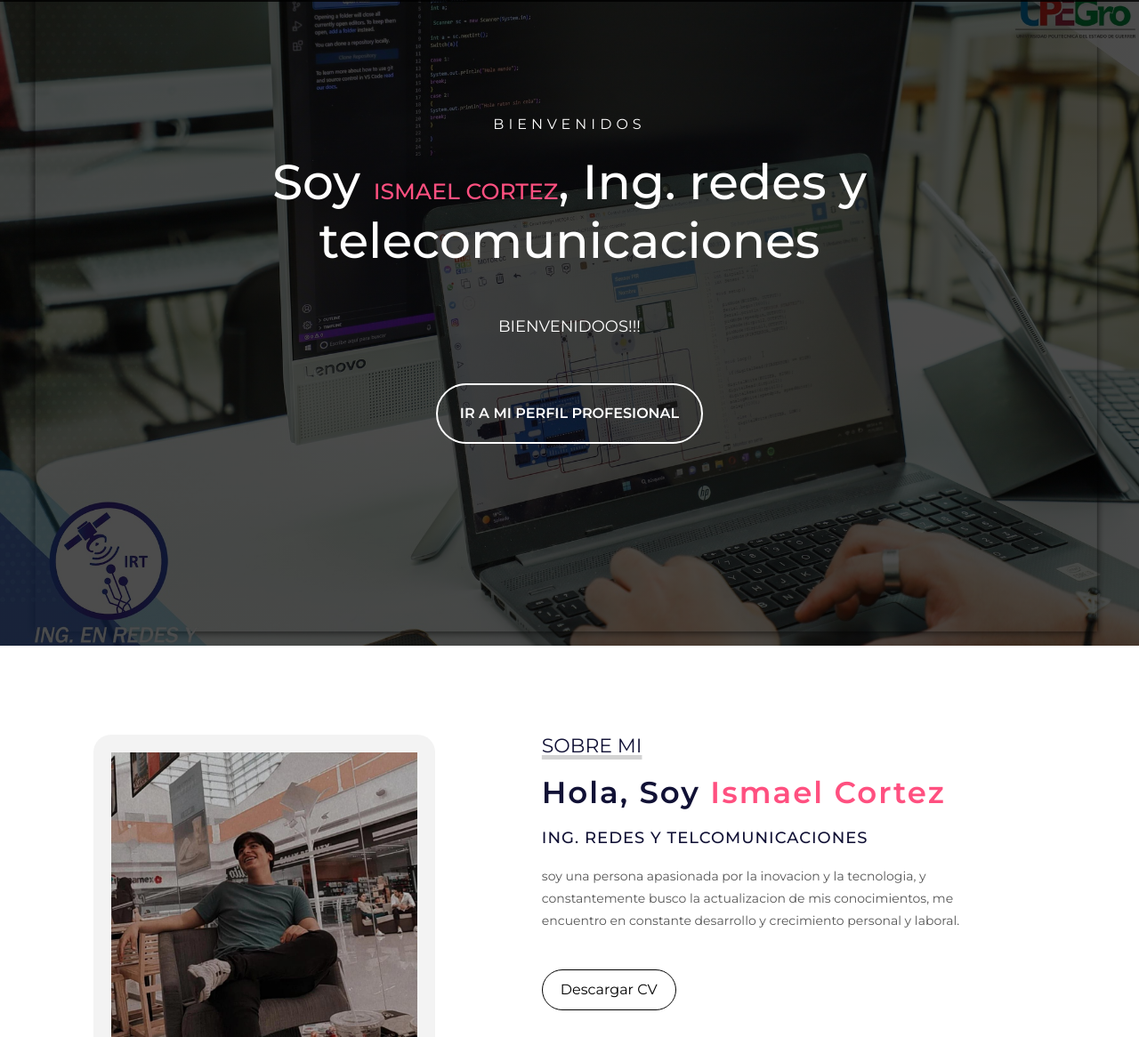
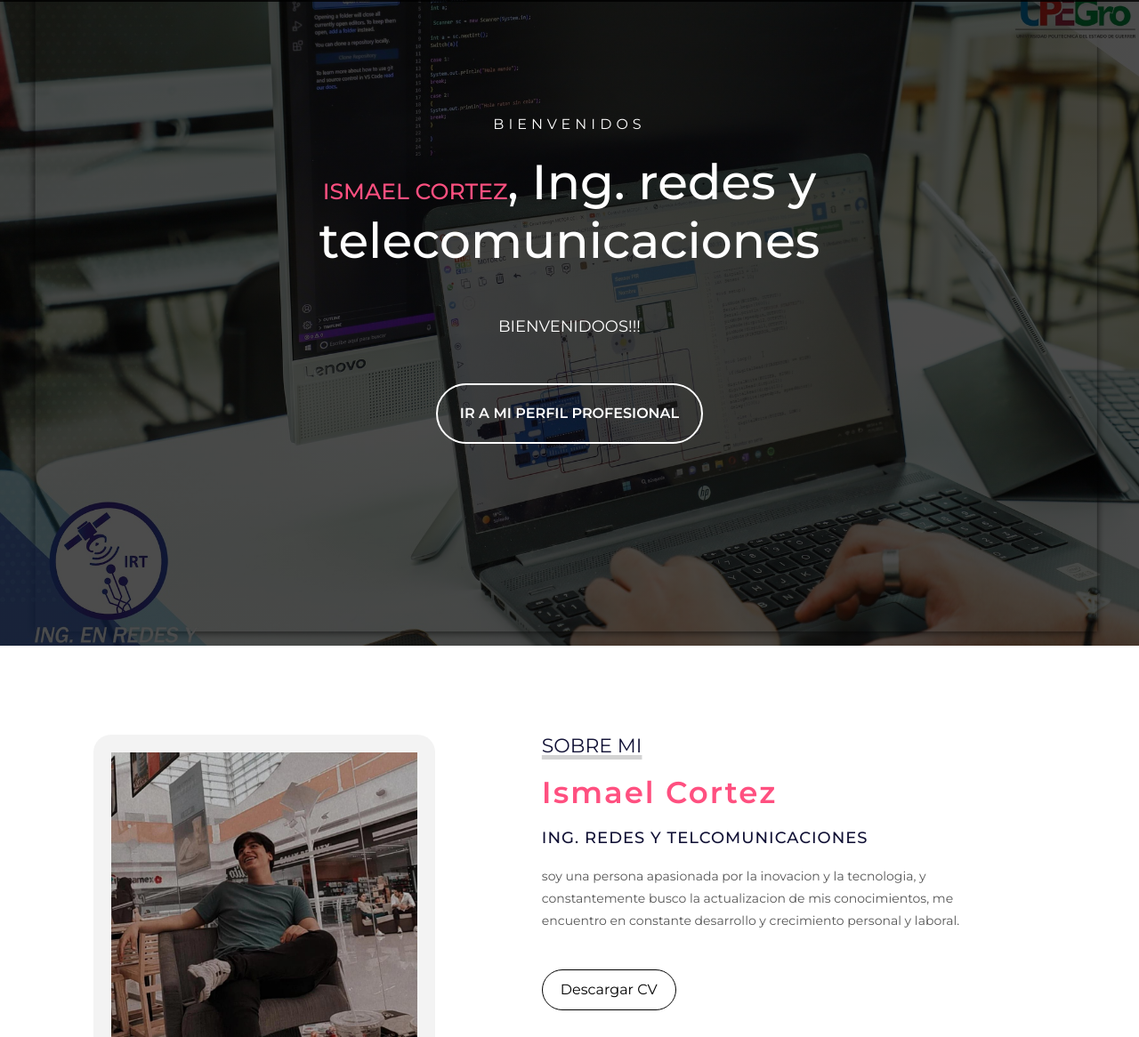
Before and after one commit to RealBoy02/RealBoy02.github.io, a plain HTML site: page index.html in a window 1280 px wide. Shown: the part 74-1240 px from the top of the page at 89% size. Drawn offline with Linux system fonts and the light colour scheme; a script that the page names is missing.

Commit message:
Update index.html cambiar la presentacion de mi nombre
Signed-off-by: RealBoy02 <146474724+RealBoy02@users.noreply.github.com>

```diff
--- a/index.html
+++ b/index.html
@@ -43,7 +43,7 @@
             </header>
             <div class="presentacion">
                 <p class="bienvenida">Bienvenidos</p>
-                <h2>Soy <span>ISMAEL CORTEZ</span>, Ing. redes y telecomunicaciones</h2>
+                <h2><span>ISMAEL CORTEZ</span>, Ing. redes y telecomunicaciones</h2>
                 <p class="descripcion">BIENVENIDOOS!!! </p>
                 <a href="https://www.linkedin.com/in/ismael-cortez-b893a32b7/">ir a mi perfil profesional</a>
             </div>
@@ -57,7 +57,7 @@
         </div>
         <div class="sobremi">
             <p class="titulo-seccion">Sobre Mi</p>
-            <h2>Hola, Soy <span>Ismael Cortez</span> </h2>
+            <h2><span>Ismael Cortez</span> </h2>
             <h3>ING. REDES Y TELCOMUNICACIONES</h3>
             <p>soy una persona apasionada por la inovacion y la tecnologia, y constantemente busco la actualizacion de mis conocimientos, me encuentro en constante desarrollo y crecimiento personal y laboral.</p>
             <a href="https://drive.google.com/file/d/1t6onm5PYL8VY9_1Ikq11C187AEf0CB1p/view?usp=sharing">Descargar CV</a>
```
